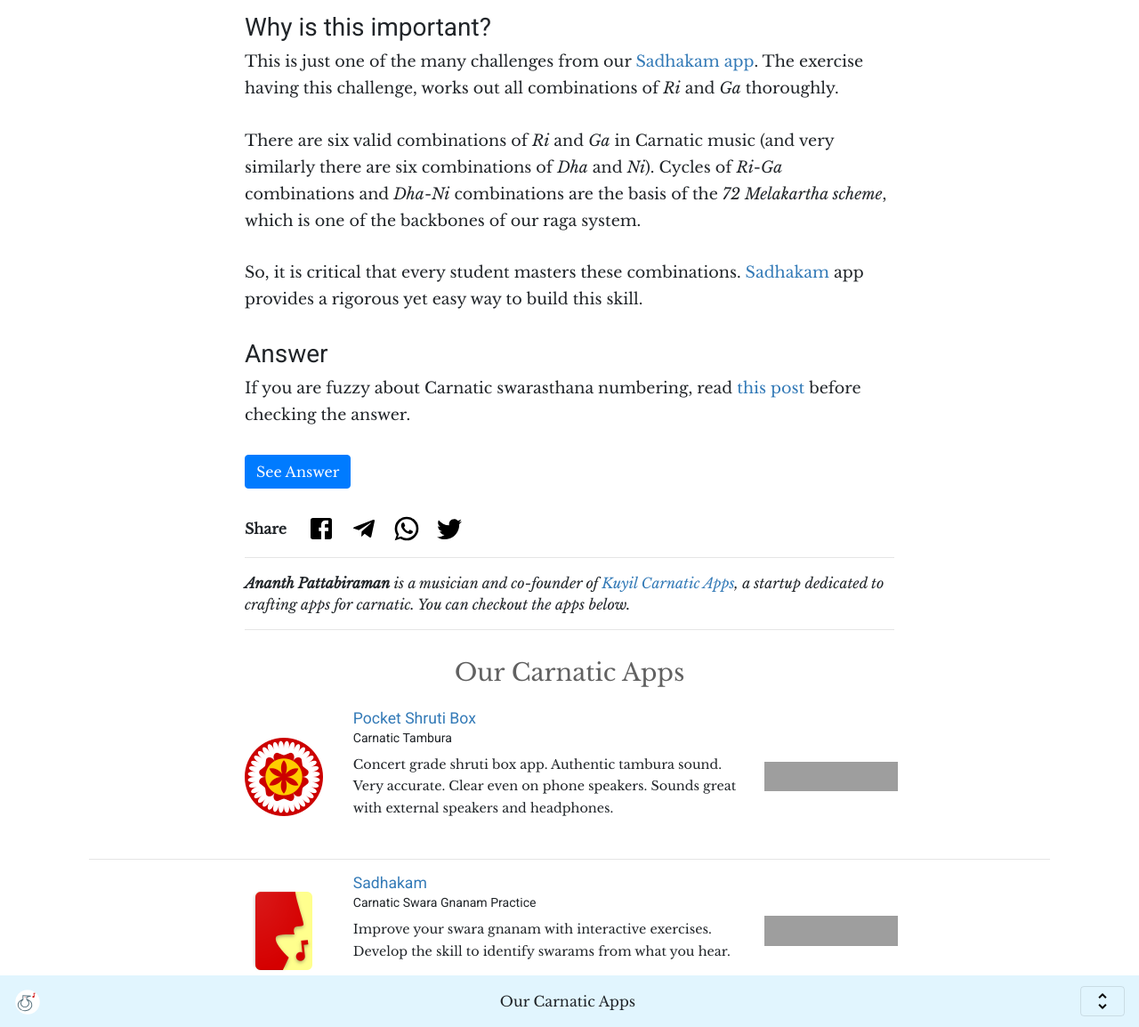
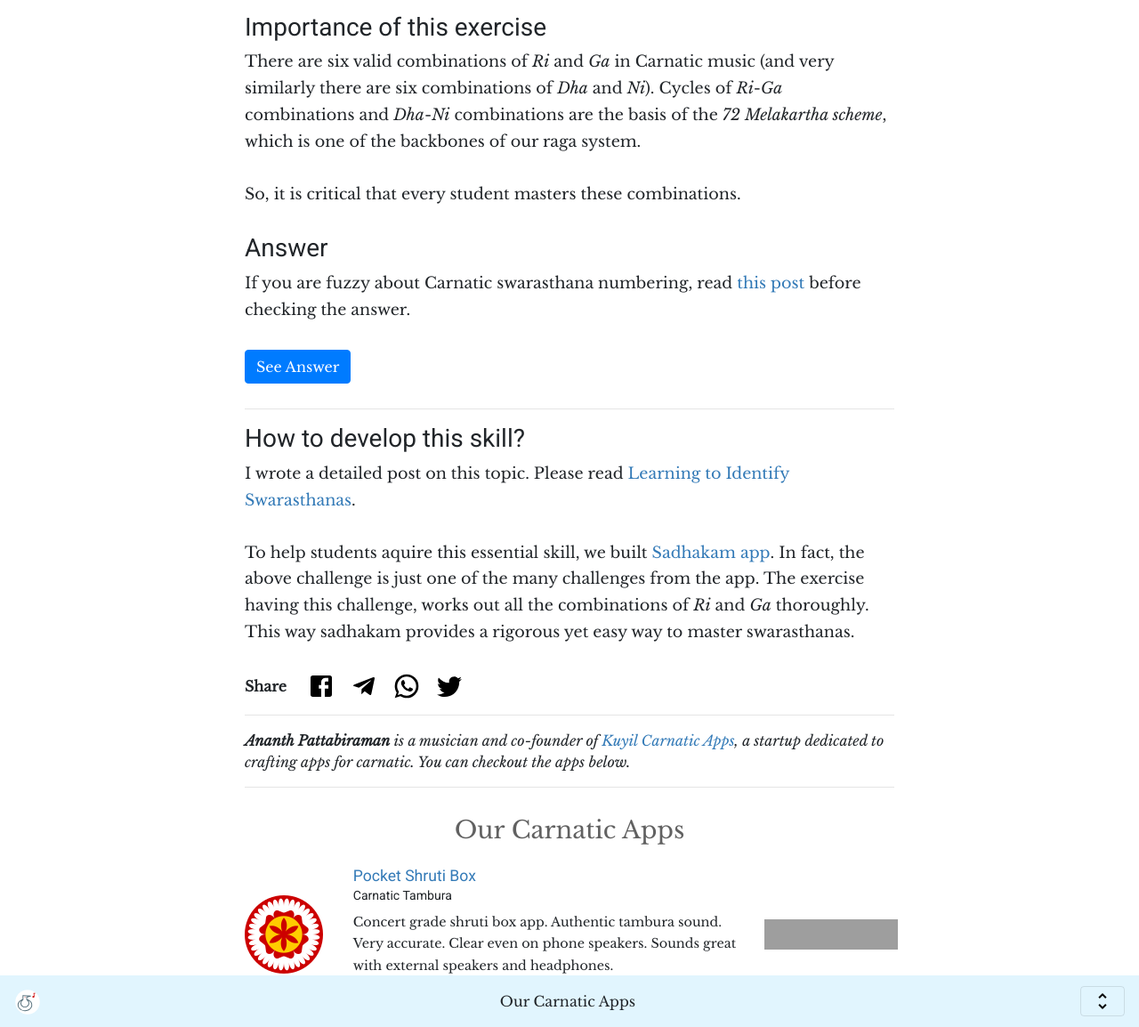
Before and after one commit to ananthp/beautifulnote, a Jekyll site: the page built from blog/_posts/2019-07-18-carnatic-swarasthana-challenge-1.markdown, in a window 1280 px wide and 1400 px high, scrolled down 442 px. Shown: the part 246-1400 px from the top of the window at 89% size. Built offline with Jekyll 4.4.1, drawn with Linux system fonts in a browser that asks for light colours; grey boxes are pictures that could not be loaded.

Commit message:
edited swarasthana challenge 1 post

```diff
--- a/blog/_posts/2019-07-18-carnatic-swarasthana-challenge-1.markdown
+++ b/blog/_posts/2019-07-18-carnatic-swarasthana-challenge-1.markdown
@@ -11,14 +11,12 @@
   <iframe class='embed-responsive-item' src="https://www.youtube-nocookie.com/embed/03OLXU-ei70" frameborder="0" allow="accelerometer; autoplay; encrypted-media; gyroscope; picture-in-picture" allowfullscreen></iframe>
 </div>
 
-### Why is this important?
+### Importance of this exercise
 
-This is just one of the many challenges from our <a {{ site.new_tab }} href="{{ site.sadhakam_app_link }}">Sadhakam app</a>. The exercise having this challenge, works out all combinations of <i>Ri</i> and <i>Ga</i> thoroughly.
+There are six valid combinations of <i>Ri</i> and <i>Ga</i> in Carnatic music (and very similarly there are six combinations of <i>Dha</i> and <i>Ni</i>). Cycles of <i>Ri</i>-<i>Ga</i> combinations and <i>Dha</i>-<i>Ni</i> combinations are the basis of the <i>72 Melakartha scheme</i>, which is one of the backbones of our raga system.
 <!--more-->
 
-There are six valid combinations of <i>Ri</i> and <i>Ga</i> in Carnatic music (and very similarly there are six combinations of <i>Dha</i> and <i>Ni</i>). Cycles of <i>Ri</i>-<i>Ga</i> combinations and <i>Dha</i>-<i>Ni</i> combinations are the basis of the <i>72 Melakartha scheme</i>, which is one of the backbones of our raga system.
-
-So, it is critical that every student masters these combinations. <a {{ site.new_tab }} href="{{ site.sadhakam_app_link }}">Sadhakam</a> app provides a rigorous yet easy way to build this skill.
+So, it is critical that every student masters these combinations.
 
 ### Answer
 
@@ -32,3 +30,11 @@
     <p class='no-trailing-space'>This combination popularly occurs in <i>Nata Ragam</i>.</p>
   </div>
 </div>
+
+<hr /><!-- When answer is expanded, the following heading is very close to the answer box. To work around this problem, we added horizontal line -->
+
+### How to develop this skill?
+
+I wrote a detailed post on this topic. Please read <a href='https://beautifulnote.com/blog/2019/08/07/learning-to-identify-swarasthanas.html'>Learning to Identify Swarasthanas</a>.
+
+To help students aquire this essential skill, we built <a {{ site.new_tab }} href="{{ site.sadhakam_app_link }}">Sadhakam app</a>. In fact, the above challenge is just one of the many challenges from the app. The exercise having this challenge, works out all the combinations of <i>Ri</i> and <i>Ga</i> thoroughly. This way sadhakam provides a rigorous yet easy way to master swarasthanas.
```
